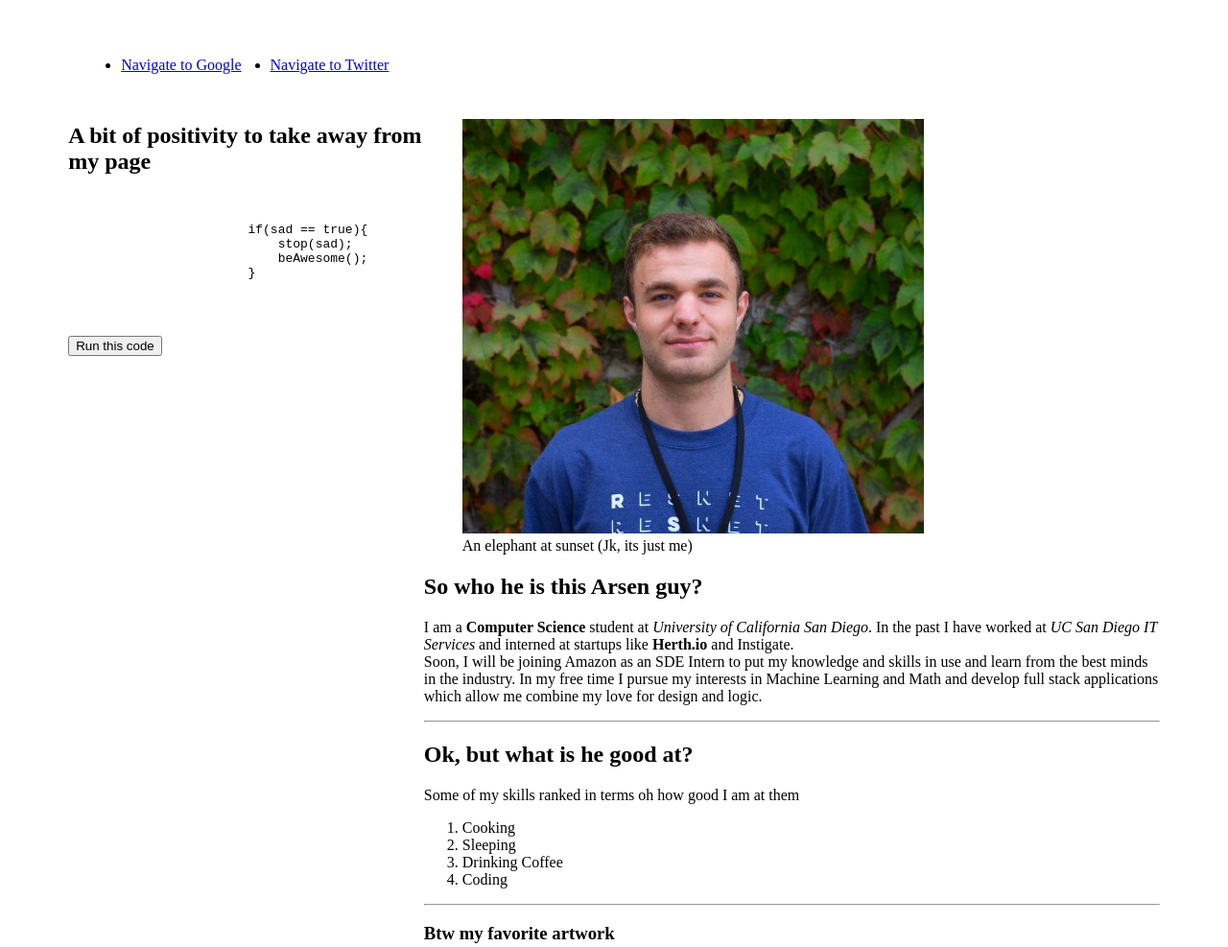
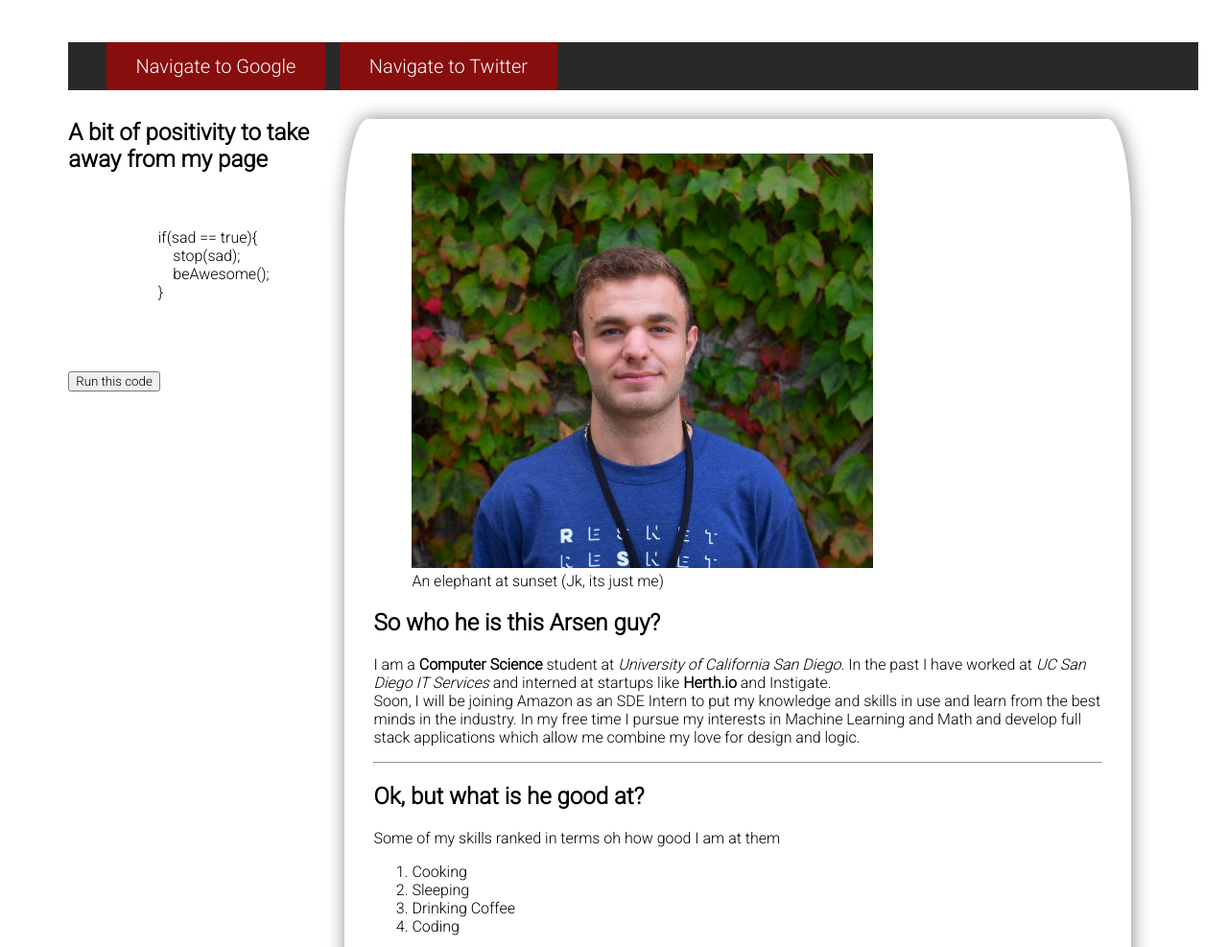
Before and after one commit to 4R53N/wi21-cse110-lab3, a plain HTML site: page index.html in a window 1280 px wide. Shown: the top 987 px of the page at 96% size. Drawn offline with Linux system fonts and the light colour scheme.

Commit message:
Header ready

```diff
--- a/index.css
+++ b/index.css
@@ -1,3 +1,10 @@
+
+@import url('https://fonts.googleapis.com/css2?family=Roboto:wght@300&display=swap');
+
+*{
+    font-family:  'Roboto', sans-serif;
+}
+
 .wrapper{
     display: grid;
     grid-template-areas:
@@ -7,21 +14,50 @@
     margin: 0 auto;
     width: 90%;
     padding: 20px;
+    height: 100%;
 }
 
 #header{
     grid-area: a;
+    height: 10%;
+    min-height: 50px;
+    max-height: 70px;
+    width: 100%;
+    margin-bottom: 20px;
+
+
 }
 
 #header ul{
     display: flex;
     flex-direction: row;
+    align-items: center;
+    width: 100%;
+    background-color: #292929;
+    height: 100%;
+    list-style: none;
+    justify-content: flex-start;
+}
 
+#header nav{
+    height: 100%;
 }
 
 #header > nav > ul > li{
-    margin: 15px;
+    margin-right: 15px;
+    height: 100%;
+    text-align: center;
+    display: flex;
+    align-items: center;
+    justify-content: center;
+    background-color: rgb(134, 13, 13);
+    height: 100%;
+    background-color: #880e0e;
+    width: 20%;
+}
 
+#header > nav > ul > li:hover{
+    background-color: hsl(0, 1%, 27%);
 }
 
 aside{
--- a/index.html
+++ b/index.html
@@ -5,14 +5,31 @@
         <meta charset="utf-8">
         <link rel="icon" href="penguin.png">
         <link rel="stylesheet" href="index.css">
+        <style>
+            main{
+                border-style: solid;
+                border-color: black;
+                border-width: 0px;
+                border-radius: 3%;
+                padding-left: 30px;
+                padding-right: 30px;
+                padding-top: 20px;
+                padding-bottom: 10px;
+                margin-left: 30px;
+                margin-right: 30px;
+                margin-top: 20px;
+                margin-bottom: 10px;
+                box-shadow: 1px 0px 19px #888888;
+            }
+        </style>
     </head>
     <body>
         <div class="wrapper">
         <header id="header">
             <nav>
                 <ul>
-                    <li><a href="https://google.com">Navigate to Google</a></li>
-                    <li><a href="https://twitter.com">Navigate to Twitter</a></li>
+                    <li><a style = "text-decoration: none; display: block; color: white; font-size: 1.25rem;" href="https://google.com">Navigate to Google</a></li>
+                    <li><a style = "text-decoration: none; display: block; color: white; font-size: 1.25rem;" href="https://twitter.com">Navigate to Twitter</a></li>
                 </ul>
             </nav>
         </header>
```
